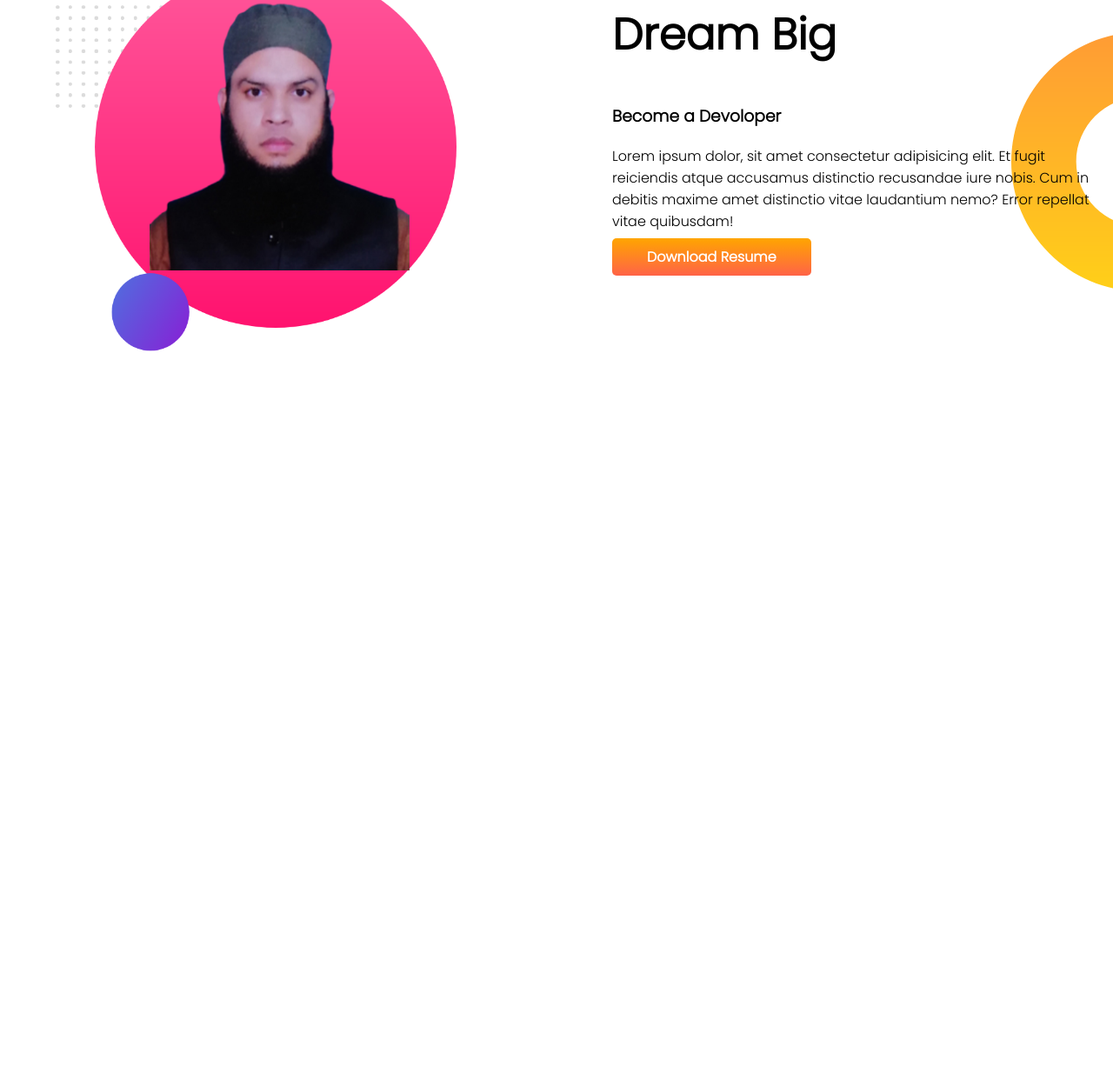
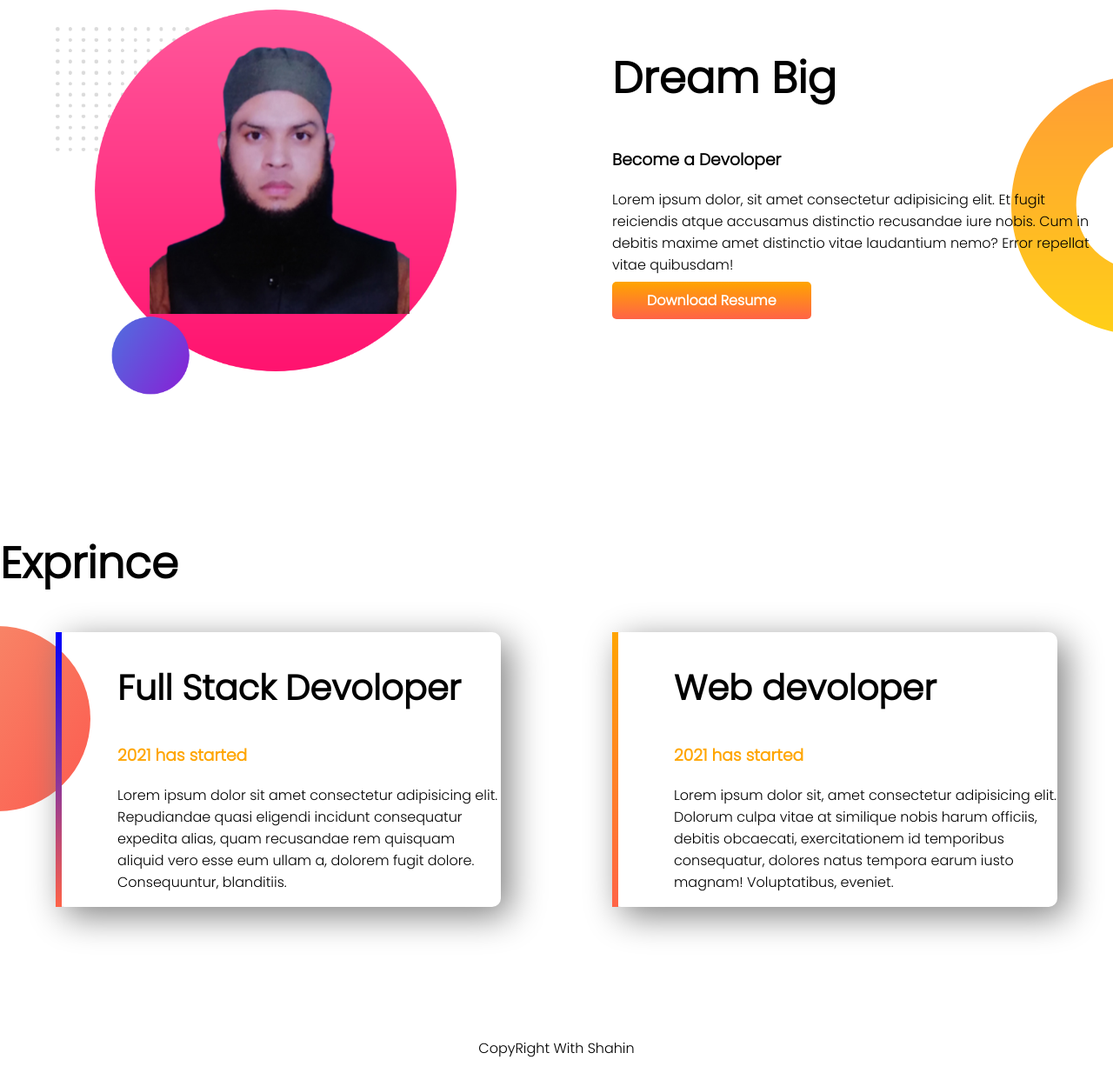
Before and after one commit to shahinmasror/developer-protfullio, a plain HTML site: page index.html in a window 1280 px wide. Shown: the part 602-1836 px from the top of the page at 87% size. Before the commit the page ends 1113 px from the top, so only its background shows below. Drawn offline with Linux system fonts and the light colour scheme.

Commit message:
final commit

```diff
--- a/index.html
+++ b/index.html
@@ -13,7 +13,7 @@
 </head>
 
 <body>
-    <section class="top-banner">
+    <section class="top-banner flexible-container">
         <div class="half-width">
             <h1>Welcome To </h1>
             <h1><span class="orange-color">Shahin Masror</span> World</h1>
@@ -29,7 +29,7 @@
 
         </div>
     </section>
-    <section class="dream-big">
+    <section class="dream-big flexible-container">
         <div class="half-width">
             <img src="image/my-bg2.png" alt="">
         </div>
@@ -42,6 +42,32 @@
             <a class="link-button" target="_blank" href="">Download Resume</a>
         </div>
     </section>
+    <section class="exprience-area">
+        <h1>Exprince</h1>
+        <div class="flexible-container">
+            <div class="half-width-n" id="full-stack-web-developer-exprence">
+                <h2>Full Stack Devoloper</h2>
+                <h3 class="orange-color">2021 has started</h3>
+                <p>
+                    Lorem ipsum dolor sit amet consectetur adipisicing elit. Repudiandae quasi eligendi incidunt
+                    consequatur expedita alias, quam recusandae rem quisquam aliquid vero esse eum ullam a, dolorem
+                    fugit dolore. Consequuntur, blanditiis.
+                </p>
+            </div>
+            <div class="half-width-n" id="web-developer-exprence">
+                <h2>Web devoloper</h2>
+                <h3 class="orange-color">2021 has started</h3>
+
+                <p>Lorem ipsum dolor sit, amet consectetur adipisicing elit. Dolorum culpa vitae at similique nobis
+                    harum officiis, debitis obcaecati, exercitationem id temporibus consequatur, dolores natus tempora
+                    earum iusto magnam! Voluptatibus, eveniet.</p>
+            </div>
+
+        </div>
+    </section>
+    <footer>
+        <p>CopyRight With Shahin</p>
+    </footer>
 
 </body>
 
--- a/style.css
+++ b/style.css
@@ -7,16 +7,32 @@ body{
 h1{
     font-size: 50px;
 }
+h2{
+    font-size: 40px;
+}
 .orange-color{
  color: orange;
 }
-section{
+.flexible-container{
     display: flex;
-    margin-bottom: 100px;
+    margin-bottom: 150px;
 }
 .half-width{
     width: 50%;
     padding-left: 5%;
+
+
+}
+.half-width-n{
+    width: 40%;
+    margin-left: 5%;
+    margin-right: 5%;
+    padding-left: 5%;
+    box-shadow: 10px 10px 40px gray;
+    border-radius: 10px;
+
+
+
 }
 .half-width img{
     width:80%;
@@ -39,3 +55,21 @@ section{
     background-repeat: no-repeat;
     background-position: right;
 }
+.exprience-area{
+    background-image: url(image/exp-bg.png);
+    background-repeat: no-repeat;
+    background-position: left;
+}
+#full-stack-web-developer-exprence{
+    border-left: 7px solid;
+    border-image: linear-gradient(blue  ,tomato );
+    border-image-slice: 1;
+}
+#web-developer-exprence{
+    border-left: 7px solid;
+    border-image: linear-gradient(orange ,tomato );
+    border-image-slice: 1;
+}
+footer p{
+    text-align: center;
+}
```
Also changed, not shown: image/exp-bg.png (added), image/jhankar.png (added), image/jhankar2.png (added), image/my-bg.png (added).
